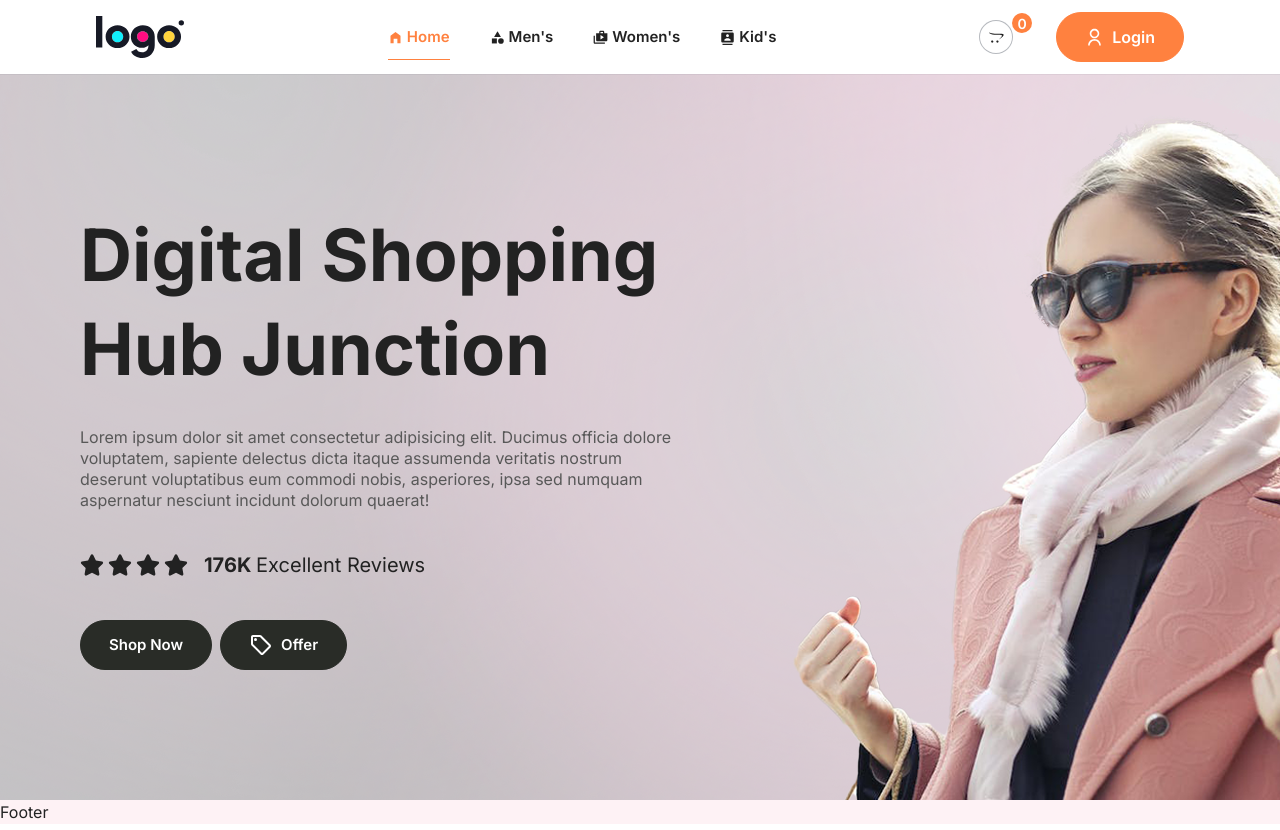
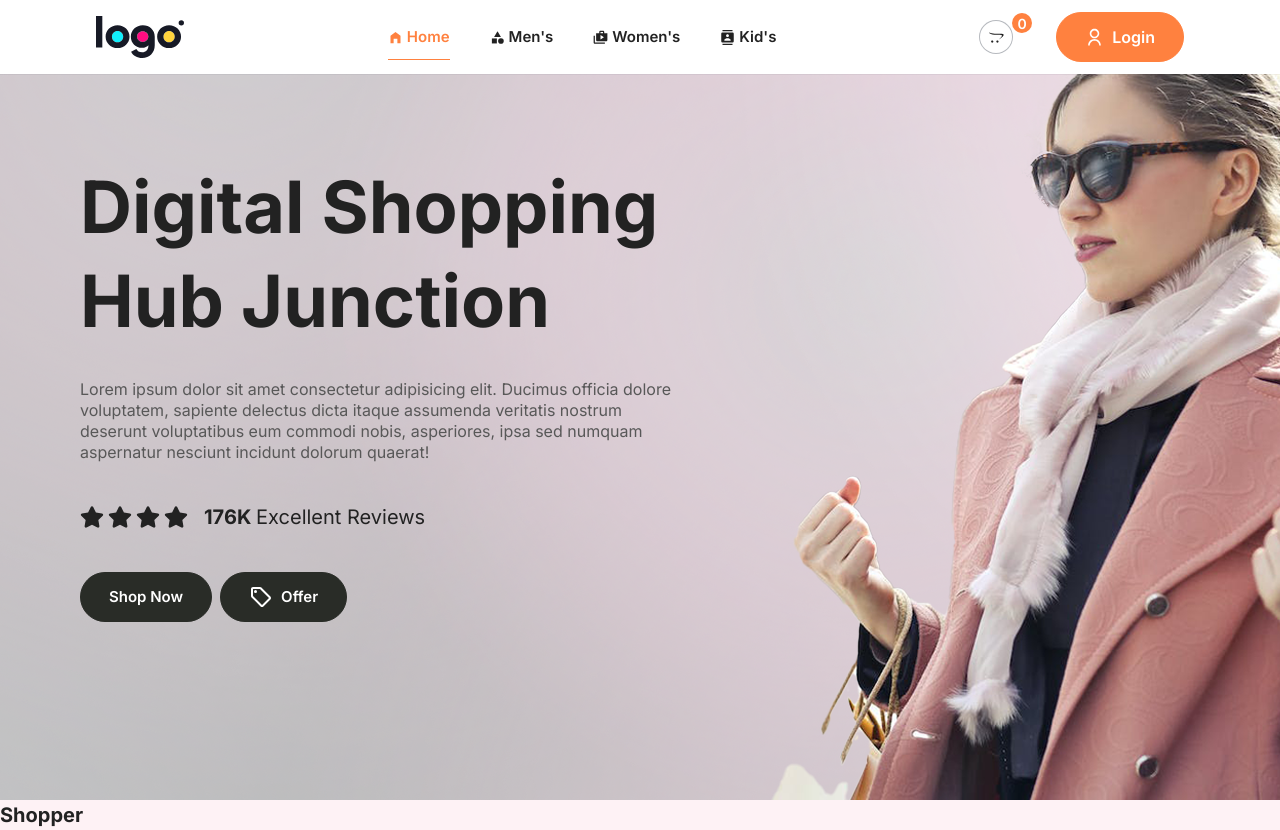
Before and after one commit to olalekanali/Ecommerce-Web-Application, a React (Vite) app: page / in a window 1280 px wide. Built offline with nearby package versions, Linux system fonts and the light colour scheme.

Commit message:
starting footer

```diff
--- a/src/components/Footer.jsx
+++ b/src/components/Footer.jsx
@@ -1,9 +1,35 @@
-
+import { Link } from "react-router-dom";
+import { FOOTER_LINKS } from "../assets/data";
 
 const Footer = () => {
   return (
-    <div>Footer</div>
+    <footer>
+      <div>
+        <div>
+          <div>
+            <Link to="/" className="mb-10 bold-20">
+              Shopper
+            </Link>
+          </div>
+          <div>
+            {FOOTER_LINKS.map((col) => (
+              <FooterColumn ></FooterColumn>
+            ))}
+
+          </div>
+        </div>
+      </div>
+    </footer>
+  );
+};
+
+const FooterColumn = ({ title, children }) => {
+  return (
+    <div>
+      <h4>{title}</h4>
+      {children}
+    </div>
   )
 }
 
-export default Footer
+export default Footer;
--- a/src/components/Hero.jsx
+++ b/src/components/Hero.jsx
@@ -1,22 +1,20 @@
-
 import { NavLink } from "react-router-dom";
 import { MdOutlineLocalOffer } from "react-icons/md";
 import { FaStar } from "react-icons/fa";
 
-
 const Hero = () => {
   return (
-    <section className='relative bg-hero bg-[center_top_25%] bg-no-repeat h-screen w-full'>
-      <div className='max_padd_container relative top-32 xs:top-52'>
-        <h1 className='h1 capitalize max-w-[37rem]'>Digital Shopping Hub Junction</h1>
-        <p className='text-gray-50 regular-16 mt-6 max-w-[37rem]'>
+    <section className="relative bg-hero bg-center bg-no-repeat min-h-screen w-full">
+      <div className="max_padd_container relative pt-40 sm:pt-40">
+        <h1 className="h1 capitalize max-w-[37rem]">Digital Shopping Hub Junction</h1>
+        <p className="text-gray-50 regular-16 mt-6 max-w-[37rem]">
           Lorem ipsum dolor sit amet consectetur adipisicing elit. Ducimus
           officia dolore voluptatem, sapiente delectus dicta itaque assumenda
           veritatis nostrum deserunt voluptatibus eum commodi nobis, asperiores,
           ipsa sed numquam aspernatur nesciunt incidunt dolorum quaerat!
         </p>
-        <div className='flexStart items-center gap-x-4 my-10'>
-          <div className='regular-24 flexCenter gap-x-1'>
+        <div className="flexStart items-center gap-x-4 my-10">
+          <div className="regular-24 flexCenter gap-x-1">
             <FaStar />
             <FaStar />
             <FaStar />
@@ -27,13 +25,18 @@ const Hero = () => {
             <span className="regular-16 sm:regular-20">Excellent Reviews</span>
           </div>
         </div>
-        <div className='max-xs:flex-col flex gap-2'>
-            <NavLink to={''} className={"btn_dark_rounded flexCenter"}>Shop Now</NavLink>
-            <NavLink to={''} className={"btn_dark_rounded flexCenter gap-x-2"}><MdOutlineLocalOffer className="text-2xl"/>Offer</NavLink>
+        <div className="max-xs:flex-col flex gap-2">
+          <NavLink to={""} className="btn_dark_rounded flexCenter">
+            Shop Now
+          </NavLink>
+          <NavLink to={""} className="btn_dark_rounded flexCenter gap-x-2">
+            <MdOutlineLocalOffer className="text-2xl" />
+            Offer
+          </NavLink>
         </div>
       </div>
     </section>
-  )
-}
+  );
+};
 
-export default Hero
+export default Hero;
```
